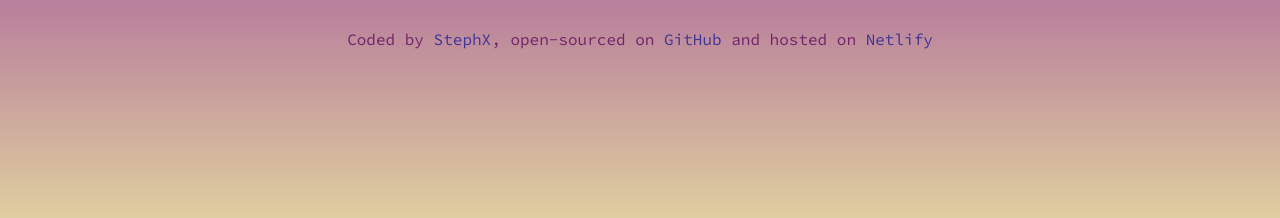
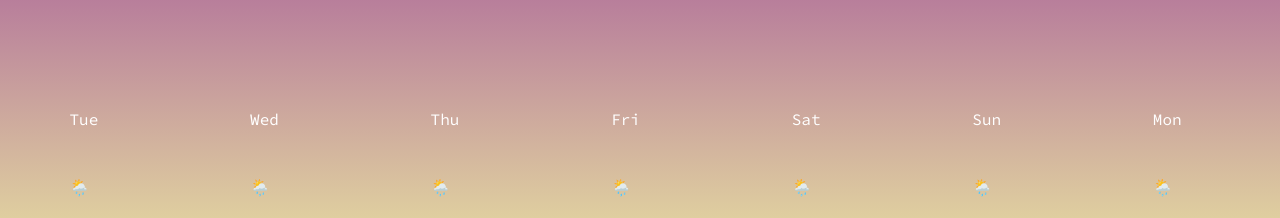
Before and after one commit to stephxho/what-so-weather, a plain HTML site: page index.html in a window 1280 px wide. Shown: the part 582-800 px from the top of the page. Drawn offline with nearby package versions, Linux system fonts and the light colour scheme; no server answers.

Commit message:
Injected forecast HTML from JS

```diff
--- a/index.html
+++ b/index.html
@@ -39,7 +39,7 @@
       </header>
 
       <main>
-        <section class="current">
+        <div class="current">
           <div class="current-weather">
             <div class="current-time">
               <p id="current-time"></p>
@@ -71,44 +71,10 @@
               <h3><span id="current-pressure"></span> hPa</h3>
             </div>
           </div>
-        </section>
-        <!-- <section class="forecast">
-          <div class="forecast-card-today">
-            <p>Today</p>
-            <p>🌦️</p>
-            <p><span class="bold">9° </span>12°</p>
-          </div>
-          <div class="forecast-card">
-            <p>Wed</p>
-            <p>🌦️</p>
-            <p><span class="bold">9° </span>12°</p>
-          </div>
-          <div class="forecast-card">
-            <p>Thu</p>
-            <p>🌦️</p>
-            <p><span class="bold">9° </span>12°</p>
-          </div>
-          <div class="forecast-card">
-            <p>Fri</p>
-            <p>🌦️</p>
-            <p><span class="bold">9° </span>12°</p>
-          </div>
-          <div class="forecast-card">
-            <p>Sat</p>
-            <p>🌦️</p>
-            <p><span class="bold">9° </span>12°</p>
-          </div>
-          <div class="forecast-card">
-            <p>Sun</p>
-            <p>🌦️</p>
-            <p><span class="bold">9° </span>12°</p>
-          </div>
-          <div class="forecast-card">
-            <p>Mon</p>
-            <p>🌦️</p>
-            <p><span class="bold">9° </span>12°</p>
-          </div>
-        </section> -->
+        </div>
+        <div class="forecast" id="forecast">
+
+        </div>
       </main>
 
       <footer>
--- a/src/index.js
+++ b/src/index.js
@@ -77,7 +77,27 @@ function handleSearchSubmit(event) {
   searchCity(searchInput.value);
 }
 
+function displayForecast() {
+  let days = ["Tue", "Wed", "Thu", "Fri", "Sat", "Sun", "Mon"];
+  let forecastHtml = "";
+
+  days.forEach(function (day) {
+    forecastHtml += `
+<div class="forecast-card">
+            <div class="weather-forecast-date">${day}</div>
+            <div class="weather-forecast-icon">🌦️</div>
+            <div class="weather-forecast-temperatures">
+              <span class="bold">9° </span>12°</div>
+          </div>
+`;
+  });
+  let forecastElement = document.querySelector("#forecast");
+
+  forecastElement.innerHTML = forecastHtml;
+}
+
 let searchFormElement = document.querySelector("#search-form");
 searchFormElement.addEventListener("submit", handleSearchSubmit);
 
 searchCity("Nuremberg");
+displayForecast();
```
